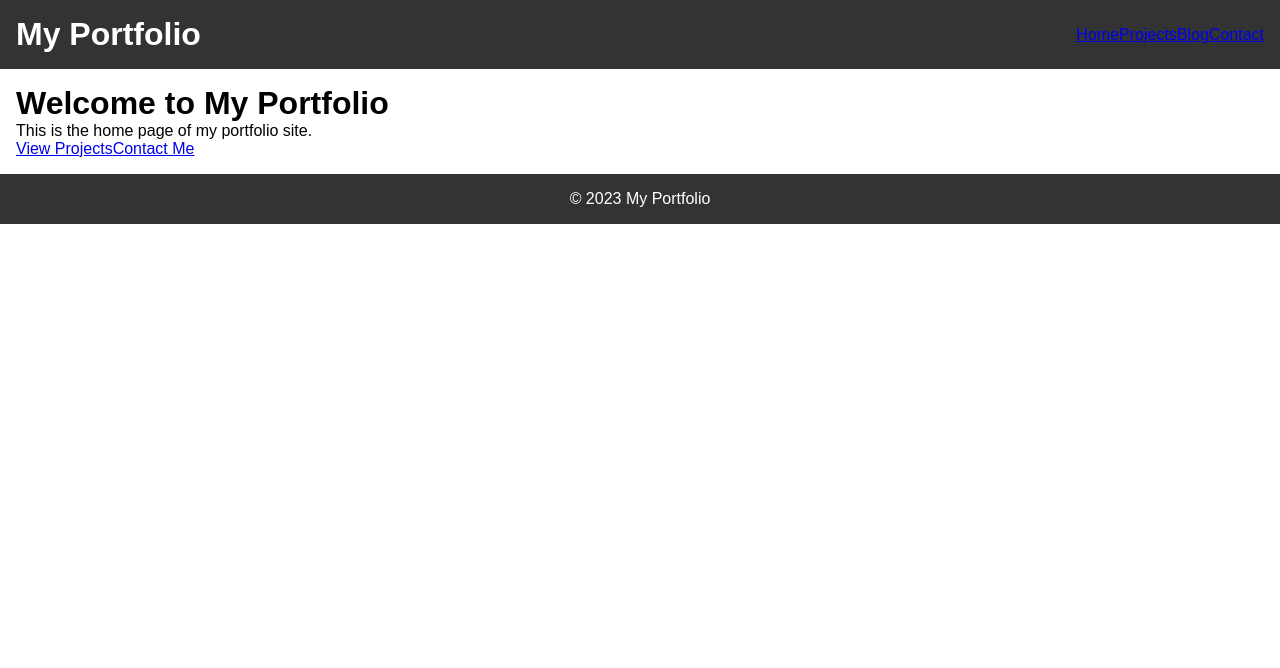
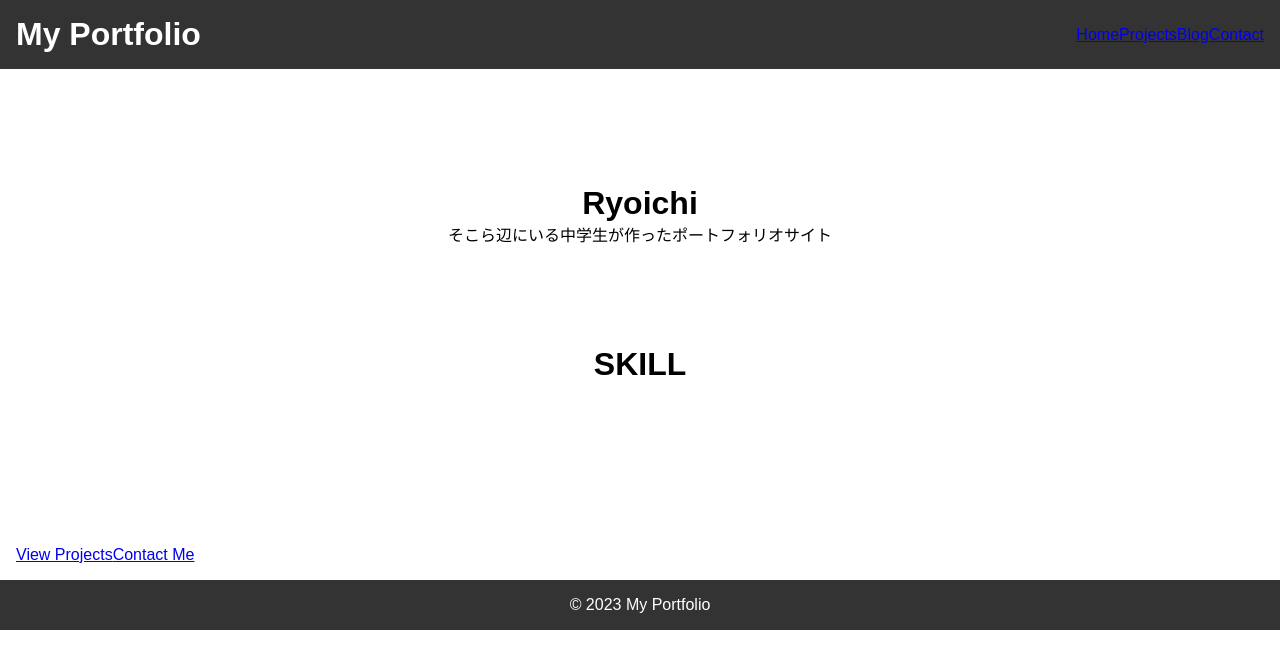
Before and after one commit to Ryoichi1222/Nuxt-portfolio, a Nuxt app: page / in a window 1280 px wide. Shown: the top 668 px of the page. Built offline with nearby package versions, Linux system fonts and the light colour scheme.

Commit message:
index.vue

```diff
--- a/pages/index.vue
+++ b/pages/index.vue
@@ -1,7 +1,13 @@
 <template>
   <div>
-    <h1>Welcome to My Portfolio</h1>
-    <p>This is the home page of my portfolio site.</p>
+    <div class="top-page">
+    <h1>Ryoichi</h1>
+    <p>そこら辺にいる中学生が作ったポートフォリオサイト</p>
+
+    </div>
+    <div class="skill">
+      <h1>SKILL</h1>
+    </div>
     <nuxt-link to="/projects">View Projects</nuxt-link>
     <nuxt-link to="/contact">Contact Me</nuxt-link>
   </div>
@@ -14,5 +20,19 @@ export default {
 </script>
 
 <style scoped>
-/* Add your styles here */
+div {
+
+}
+
+.top-page {
+  text-align: center;
+  margin-top: 100px;
+  margin-bottom: 100px;
+}
+
+.skill {
+  height: 200px;
+  background-color: rgb(255, 255, 255);
+  text-align: center;
+}
 </style>
```
